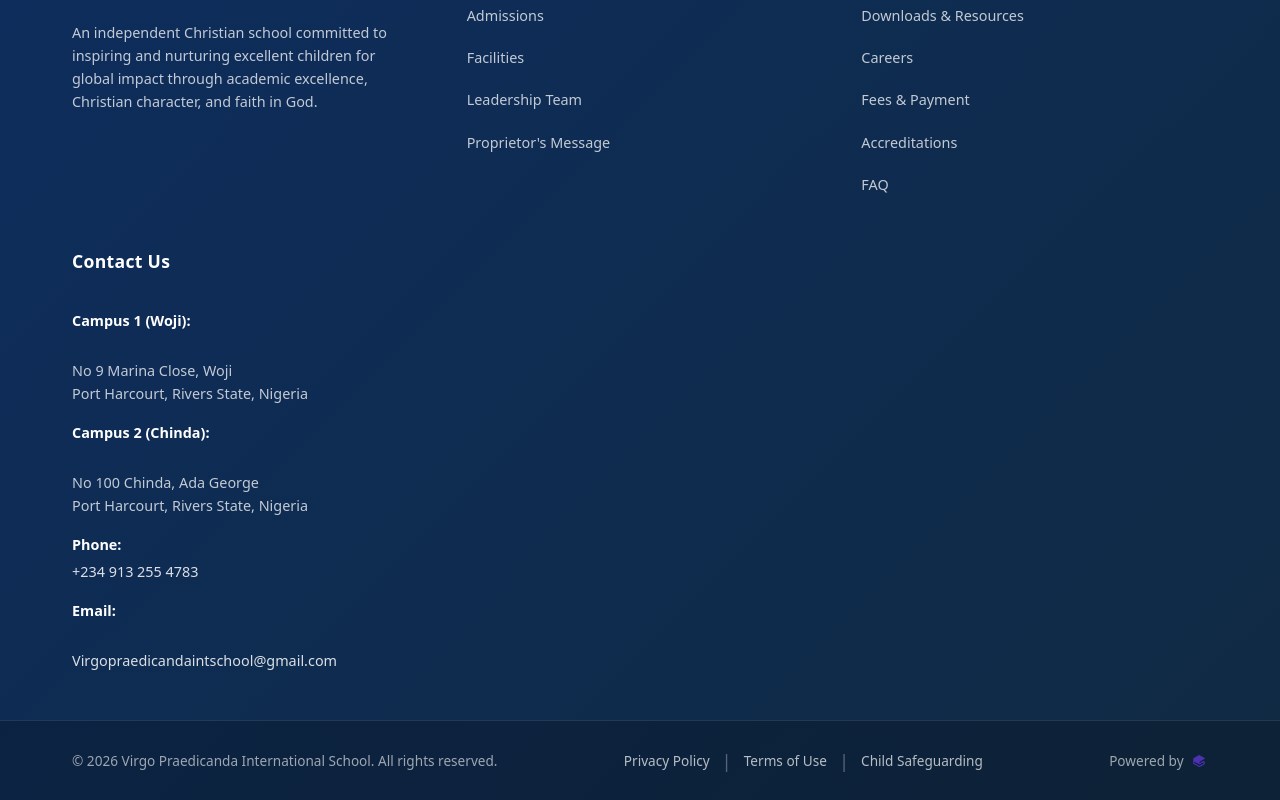
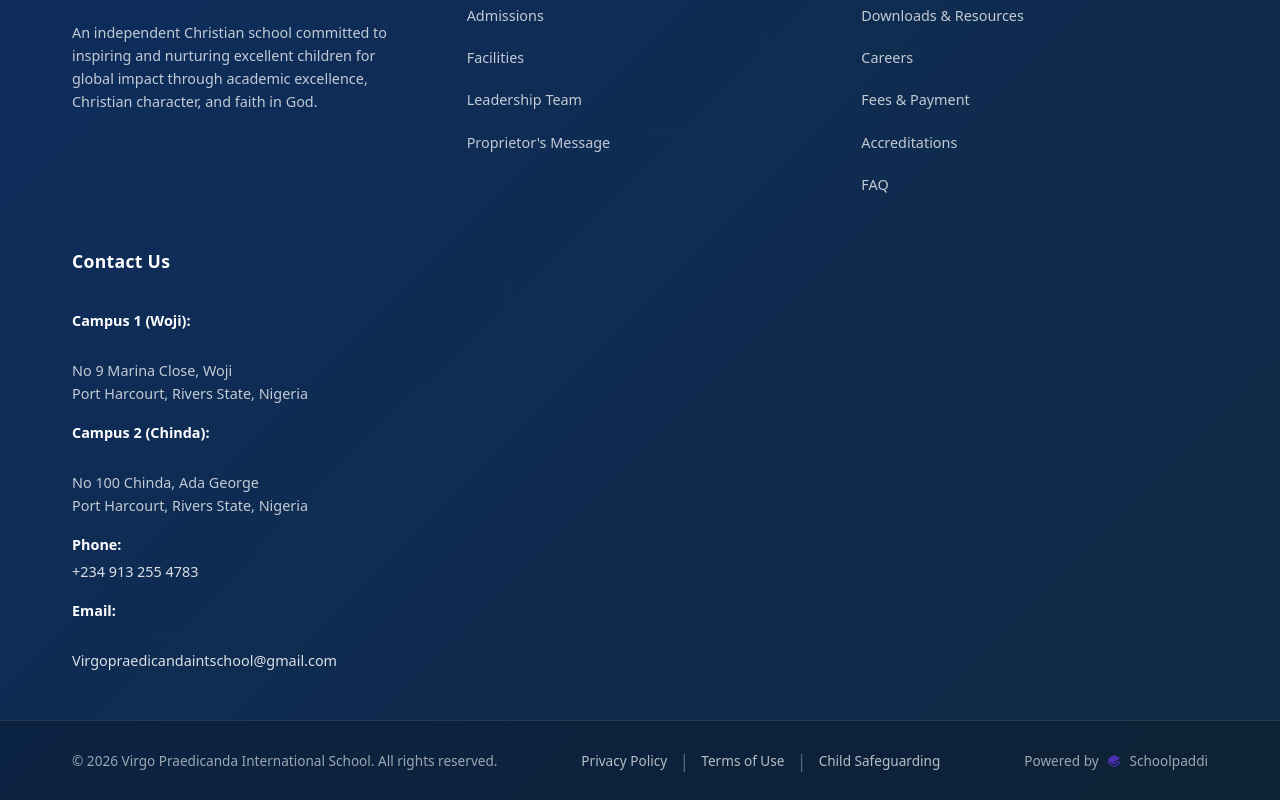
Before and after one commit to Abas-dev/VIRGO-PRAEDICANDA-landing, a React (Vite) app: page /blog in a window 1280 px wide. Shown: the part 2664-3464 px from the top of the page. Built offline with nearby package versions, Linux system fonts and the light colour scheme.

Commit message:
Update Footer.jsx

```diff
--- a/src/components/Footer.jsx
+++ b/src/components/Footer.jsx
@@ -93,6 +93,7 @@ const Footer = () => {
               alt="SchoolPaddi"
               className="powered-by-logo"
             />
+              Schoolpaddi
           </a>
         </div>
       </div>
```
